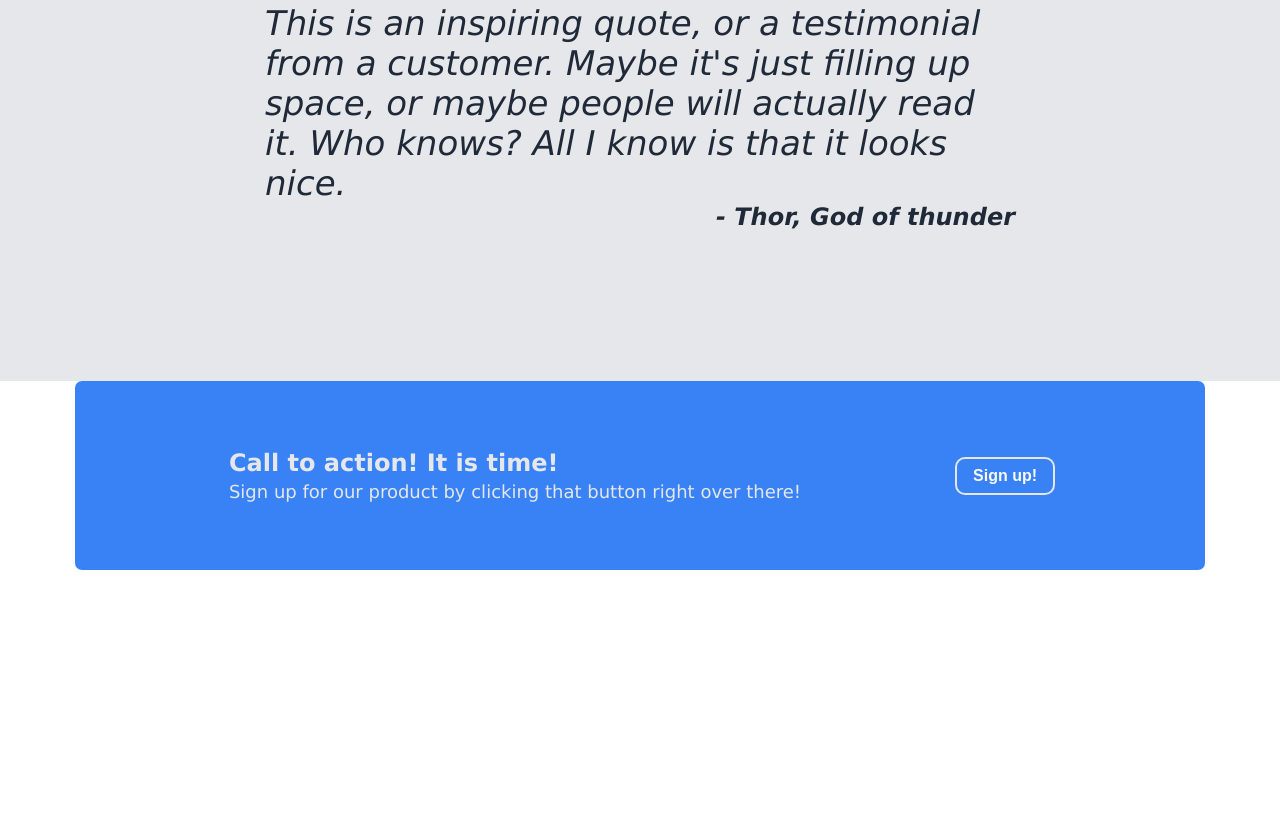
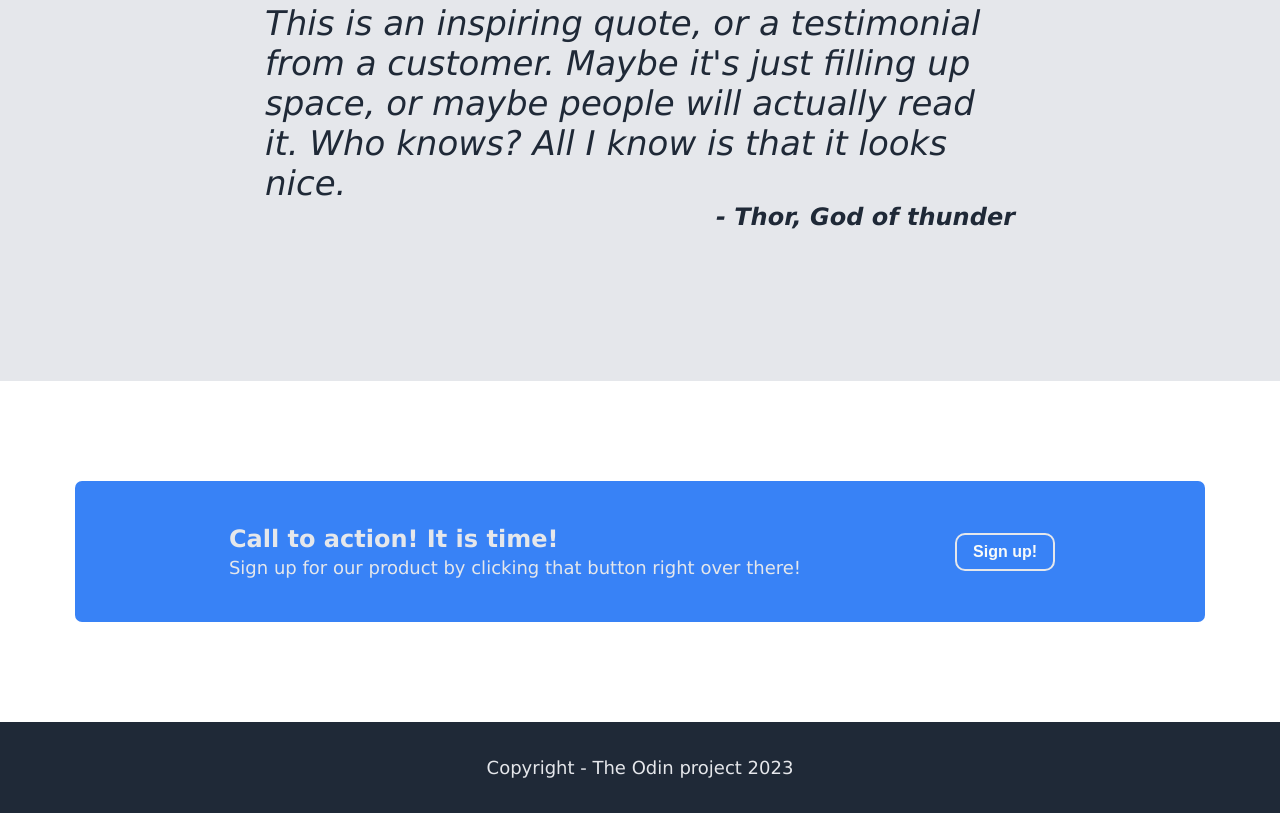
Before and after one commit to MatMetZelva/FLexbox-page, a plain HTML site: page index.html in a window 1280 px wide. Shown: the part 1243-2056 px from the top of the page. Before the commit the page ends 1813 px from the top, so only its background shows below. Drawn offline with Linux system fonts and the light colour scheme.

Commit message:
all done rughlly maybe

```diff
--- a/index.html
+++ b/index.html
@@ -79,5 +79,10 @@
         </div>
     </div>
 
+    <div class="footer">
+        <p>Copyright - The Odin project 2023
+        </p>
+    </div>
+
 </body>
 </html>
--- a/styles.css
+++ b/styles.css
@@ -170,11 +170,12 @@ img {
     border-radius: 7px;
     display: flex;
     align-items: center;
+    margin: 100px auto;
 
 }
 
 .signtext {
-    margin: 64px 150px;
+    margin: 40px 150px;
 }
 
 .signtext .H {
@@ -203,7 +204,22 @@ img {
     flex: 1;
 }
 
+/*footer*/
 
+.footer {
+    background-color: #1f2937;
+    margin: 0;
+    display: flex;
+    justify-content: center;
+    align-items: center;
+}
+
+.footer p {
+    padding: 0;
+    margin:  35px 16px;
+    color: #E5E7EB;
+    font-size: 18px;
+}
 
 
 /*testy*/
```
